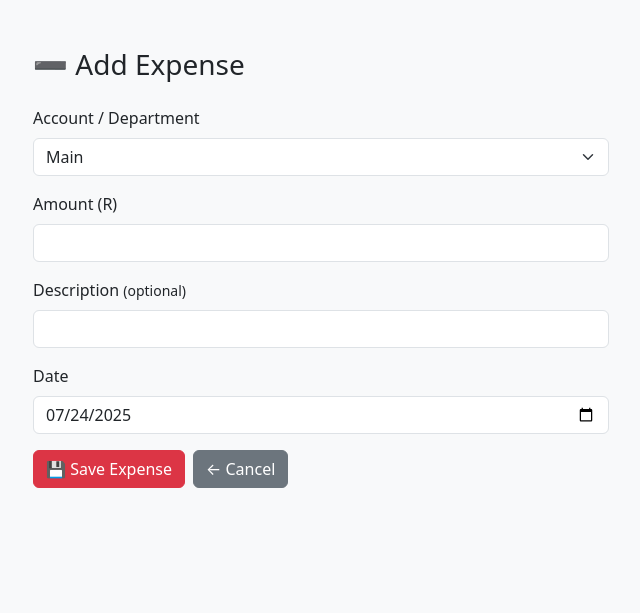
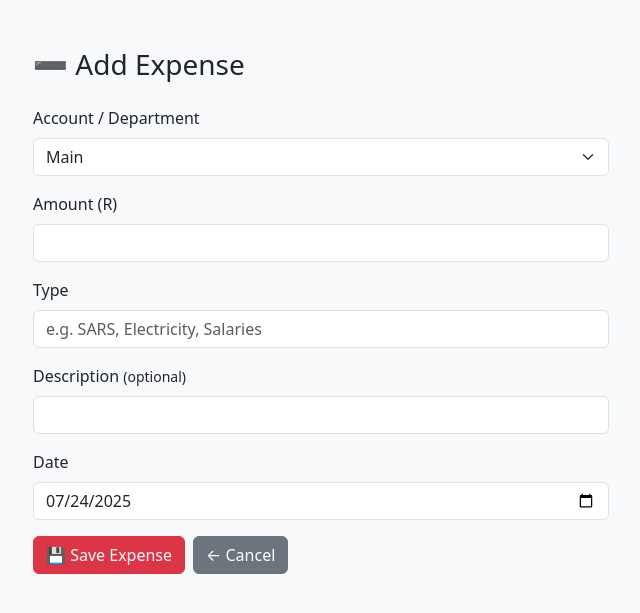
Before and after one commit to Nnzheni/church-finance-manager, a Flask app: page /add-expense in a window 1280 px wide. Shown: the top 613 px of the page, without its empty margins (319-959 px from the left). Run offline with Flask 3, Linux system fonts and the light colour scheme; the visitor is signed in with stand-in values (Sample User, id 1).

Commit message:
Update add_expense.html

```diff
--- a/templates/add_expense.html
+++ b/templates/add_expense.html
@@ -37,6 +37,14 @@
       </div>
 
       <div class="mb-3">
+        <label class="form-label">Type</label>
+        <input type="text"
+               name="type"
+               class="form-control"
+               placeholder="e.g. SARS, Electricity, Salaries"
+               required>
+  </div>
+      <div class="mb-3">
         <label class="form-label">Description <small>(optional)</small></label>
         <input type="text" name="description" class="form-control">
       </div>
```
